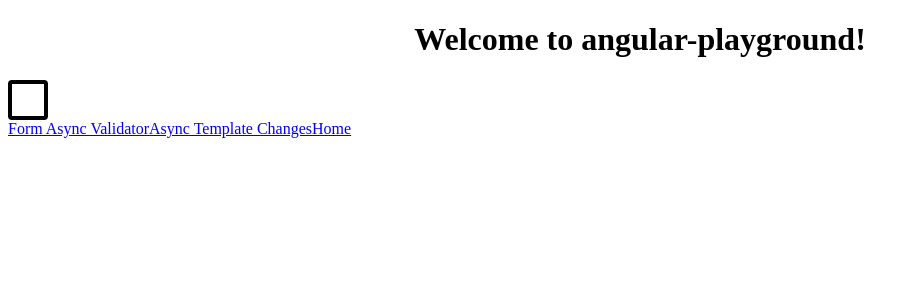
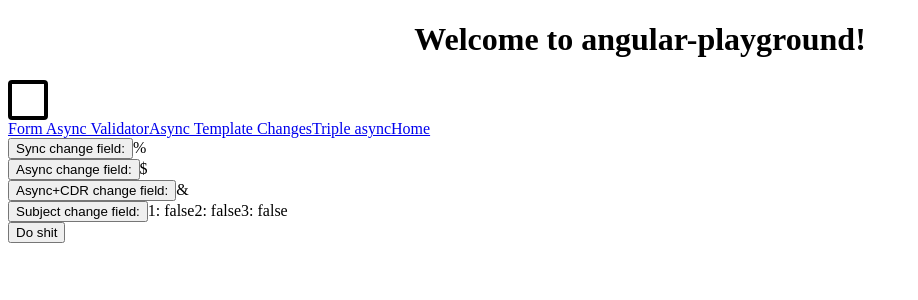
Before and after one commit to DamianTt/angular-playground, an Angular app: page /triple-async in a window 1280 px wide. Before the commit this address led to /. Shown: the top 300 px of the page, without its empty margins (0-918 px from the left). Built offline with nearby package versions, Linux system fonts and the light colour scheme.

Commit message:
fun with as

```diff
--- a/src/app/app-routing.module.ts
+++ b/src/app/app-routing.module.ts
@@ -2,10 +2,12 @@ import { NgModule } from "@angular/core";
 import { Routes, RouterModule } from "@angular/router";
 import { AsyncValidatorFormComponent } from "./form-fun/form-async-validator/async-validator-form/async-validator-form.component";
 import { AsyncTemplateComponent } from './async-template/async-template/async-template.component';
+import { TripleAsyncAndDetectChangesComponent } from './random/triple-async-and-detect-changes/triple-async-and-detect-changes.component';
 
 const routes: Routes = [
   { path: "form1", component: AsyncValidatorFormComponent },
   { path: "async-template", component: AsyncTemplateComponent },
+  { path: "triple-async", component: TripleAsyncAndDetectChangesComponent },
   {
     path: "",
     redirectTo: "/",
--- a/src/app/app.component.html
+++ b/src/app/app.component.html
@@ -9,6 +9,7 @@
 <nav>
   <a routerLink="/form1" routerLinkActive="active">Form Async Validator</a>
   <a routerLink="/async-template" routerLinkActive="active">Async Template Changes</a>
+  <a routerLink="/triple-async" routerLinkActive="active">Triple async</a>
   <a routerLink="/" routerLinkActive="active">Home</a>
 </nav>
 
--- a/src/app/app.module.ts
+++ b/src/app/app.module.ts
@@ -9,13 +9,15 @@ import { CheckboxFunBadComponent } from './checkbox-fun-bad/checkbox-fun-bad.com
 import { AsyncValidatorFormComponent } from './form-fun/form-async-validator/async-validator-form/async-validator-form.component';
 import { ReactiveFormsModule } from '@angular/forms';
 import { AsyncTemplateComponent } from './async-template/async-template/async-template.component';
+import { TripleAsyncAndDetectChangesComponent } from './random/triple-async-and-detect-changes/triple-async-and-detect-changes.component';
 
 @NgModule({
   declarations: [
     AppComponent,
     CheckboxFunBadComponent,
     AsyncValidatorFormComponent,
-    AsyncTemplateComponent
+    AsyncTemplateComponent,
+    TripleAsyncAndDetectChangesComponent
   ],
   imports: [
     BrowserModule,
--- a/src/app/form-fun/form-async-validator/async-validator-form/async-validator-form.component.ts
+++ b/src/app/form-fun/form-async-validator/async-validator-form/async-validator-form.component.ts
@@ -1,5 +1,7 @@
 import { Component, OnInit } from "@angular/core";
 import { FormGroup, FormControl, FormBuilder, Validators } from '@angular/forms';
+import { timeout } from 'rxjs/operators';
+import { of } from 'rxjs';
 
 @Component({
   selector: "app-async-validator-form",
@@ -10,7 +12,7 @@ export class AsyncValidatorFormComponent implements OnInit {
 
   formRepresentation = this.fb.group({
     textInput1: [''],
-    textInput2: ['', Validators.required]
+    textInput2: ['', Validators.required, this.asyncValidate.bind(this)]
   });
 
   constructor(private fb: FormBuilder) {}
@@ -20,4 +22,9 @@ export class AsyncValidatorFormComponent implements OnInit {
   onSubmit() {
     console.warn(this.formRepresentation.value);
   }
+
+  asyncValidate() {
+    console.log('RunningAsyncValidation');
+    return of(false);
+  }
 }
--- /dev/null
+++ b/src/app/random/triple-async-and-detect-changes/triple-async-and-detect-changes.component.html
@@ -0,0 +1,21 @@
+<div class="triple-async-and-detect-changes-component">
+    <div>
+        <button type="button" (click)="syncChangeField()">Sync change field:</button><span>{{ordinaryField}}</span>
+    </div>
+    <div>
+        <button type="button" (click)="asyncChangeField()">Async change field:</button><span>{{asyncField}}</span>
+    </div>
+    <div>
+        <button type="button" (click)="asyncCDRChangeField()">Async+CDR change field:</button><span>{{asyncCDR}}</span>
+    </div>
+    <!-- Fails when false -->
+    <div *ngIf="(subjectField$ | async) as subjectField">
+        <button type="button" (click)="subjectChangeField()">Subject change field:</button><span>1: {{subjectField}}</span><span>2: {{subjectField}}</span><span>3: {{subjectField}}</span>
+    </div>
+    <div *ngIf="{value: subjectField$ | async} as subjectField">
+        <button type="button" (click)="subjectChangeField()">Subject change field:</button><span>1: {{subjectField.value}}</span><span>2: {{subjectField.value}}</span><span>3: {{subjectField.value}}</span>
+    </div>
+    <div>
+        <button type="button" (click)="doShit()">Do shit</button>
+    </div>
+</div>
--- /dev/null
+++ b/src/app/random/triple-async-and-detect-changes/triple-async-and-detect-changes.component.ts
@@ -0,0 +1,48 @@
+import { Component, OnInit, ChangeDetectionStrategy, ChangeDetectorRef } from '@angular/core';
+import { BehaviorSubject } from 'rxjs';
+import { timeout } from 'rxjs/operators';
+
+@Component({
+  selector: 'app-triple-async-and-detect-changes',
+  templateUrl: './triple-async-and-detect-changes.component.html',
+  styleUrls: ['./triple-async-and-detect-changes.component.scss'],
+  changeDetection: ChangeDetectionStrategy.OnPush
+})
+export class TripleAsyncAndDetectChangesComponent implements OnInit {
+
+  ordinaryField = '%';
+
+  asyncField = '$';
+
+  asyncCDR = '&';
+
+  subjectField$ = new BehaviorSubject<boolean>(false);
+
+  constructor(private cdr: ChangeDetectorRef) { }
+
+  ngOnInit() {
+  }
+
+  syncChangeField(): void {
+    this.ordinaryField = this.ordinaryField + '%';
+  }
+
+  asyncChangeField(): void {
+    setTimeout(() => {
+      this.asyncField = this.asyncField + '$';
+    }, 0);
+  }
+
+  asyncCDRChangeField(): void {
+    setTimeout(() => {
+      this.asyncCDR = this.asyncCDR + '&';
+      this.cdr.detectChanges();
+    }, 0);
+  }
+
+  subjectChangeField(): void {
+    this.subjectField$.next(!this.subjectField$.value);
+  }
+
+  doShit(){ }
+}
```
Also changed, not shown: src/app/random/triple-async-and-detect-changes/triple-async-and-detect-changes.component.scss (added), 1 other file (tests, documents, lock files or other folders).
